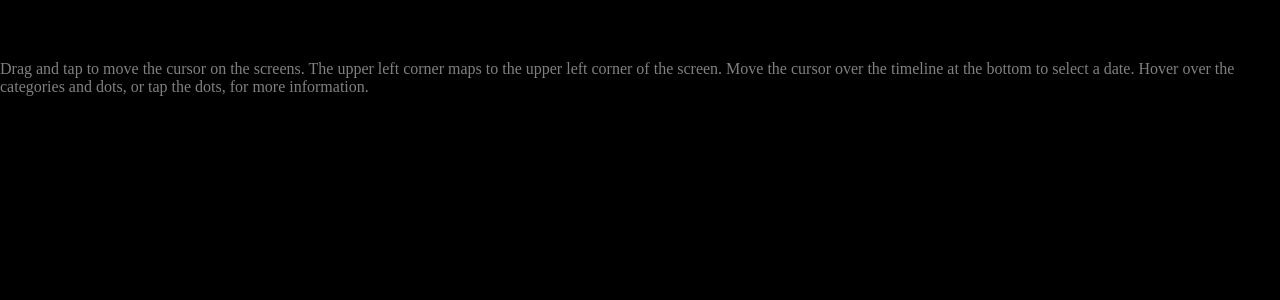
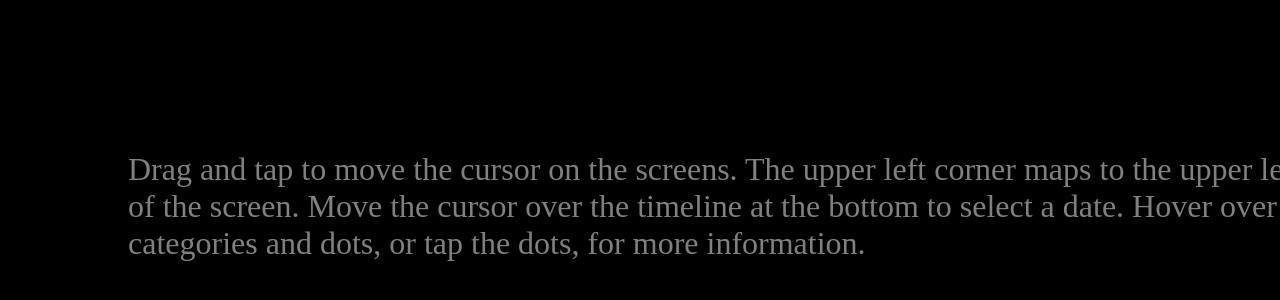
Before and after one commit to harvardartmuseums/timeline-map, a website: page control.html in a window 1280 px wide. Shown: the part 322-622 px from the top of the page. Drawn offline with nearby package versions, Linux system fonts and the light colour scheme; no server answers.

Commit message:
Update control.html

```diff
--- a/control.html
+++ b/control.html
@@ -26,6 +26,8 @@ body, html {
 	pointer-events: none;
 	align-items: center;
 	justify-content: center;
+	font-size: 200%;
+	padding: 10%;
 }
 </style>
 
```
